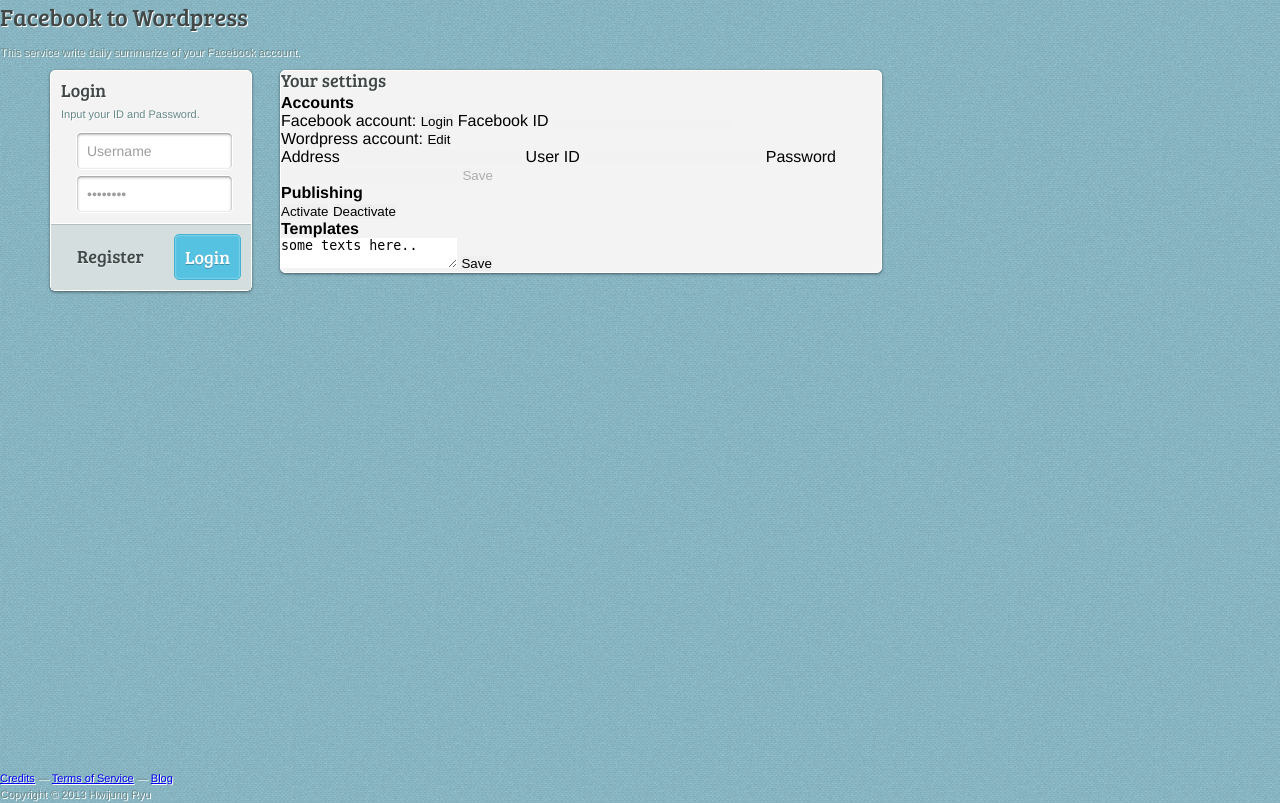
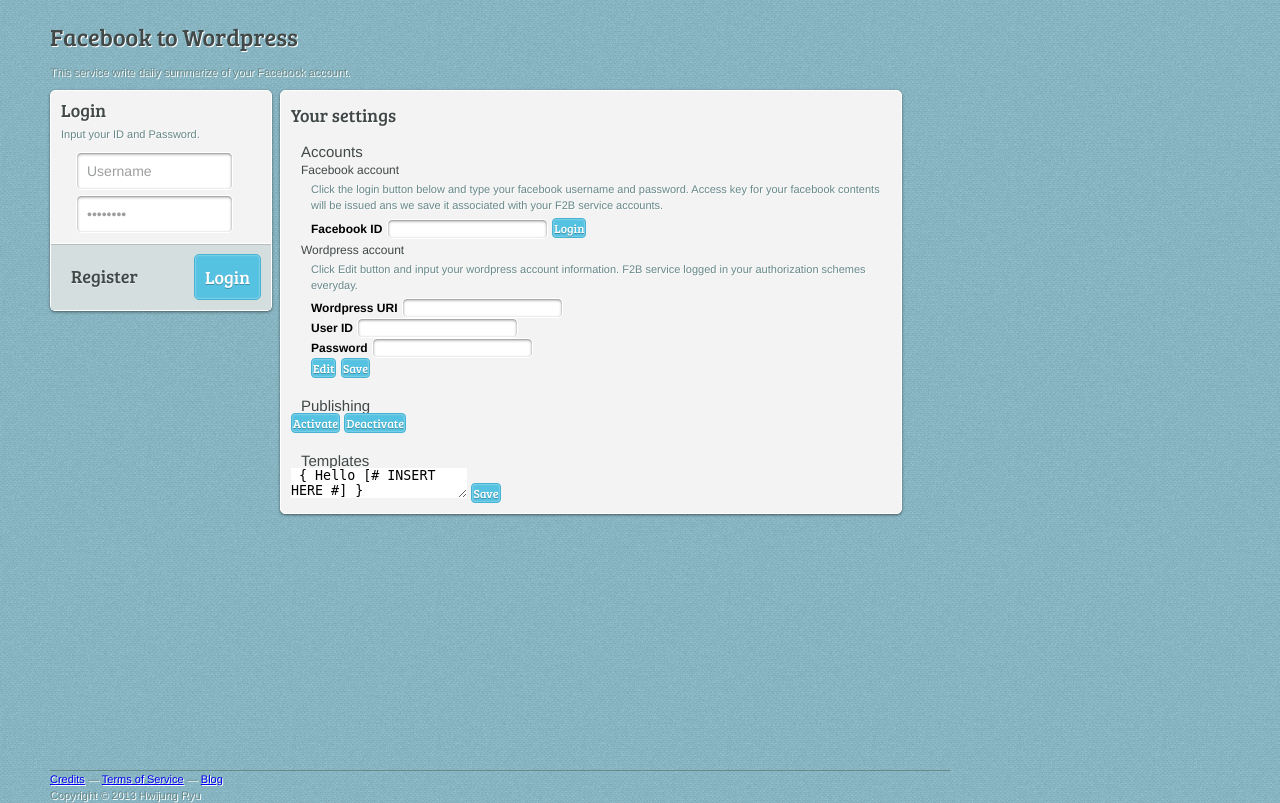
Before and after one commit to hwijung/f2b, a PHP site: page / in a window 1280 px wide; the page is wider, and only the part inside the window is pictured. Run offline with PHP 8.4, Linux system fonts and the light colour scheme; some libraries are stand-ins or nearby versions.

Commit message:
Login and Design
Login/Logout updated.
Overall layout improved.

```diff
--- a/web-server/css/style.css
+++ b/web-server/css/style.css
@@ -37,7 +37,8 @@ body {
 
 /* Logo - Header */
 .cs_header_logo {
-
+	margin-left: 50px;
+	margin-top: 20px;
 }
 
 .cs_header_logo #id_header_logo {
@@ -60,13 +61,49 @@ body {
 	text-shadow: 1px 1px 0 rgba(256,256,256,1.0);
 }
 
+/*******************
+NOTIFICATION BAR
+*******************/
+#id_notification_bar {
+	position: absolute;
+	top: 10px;
+	left:20%;
+	width:60%;
+	height: 45px;
+	background-color: #f3f3f3;
+	box-shadow: 0px 8px 10px #666666;
+	text-align: center;
+	opacity: 0.9;
+	border-radius: 4px;
+}
+
+#id_notification_bar h1 {
+	font-family: 'Bree Serif', serif;
+	font-weight: 300;
+	font-size: 16px;
+	line-height:16px;
+	color: #414848;
+	text-shadow: 1px 1px 0 rgba(256,256,256,1.0);
+	margin-top: 5px;
+	margin-bottom: 5px;
+}
+
+#id_notification_bar p {
+	margin-top: 3px;
+	margin-bottom: 5px;
+	font-size: 11px;
+	line-height: 16px;
+	color: #678889;
+	text-shadow: 1px 1px 0 rgba(256,256,256,1.0);
+}
+
 
 /*******************
 LOGIN FORM
 *******************/
 
 .cs_form_login, .cs_form_signin {
-	width: 200px;
+	width: 220px;
 	margin: 10px 10px 10px 50px;
 	position: relative;
 	z-index:5;
@@ -179,18 +216,19 @@ LOGIN and SINGIN FORM CONTENT
 }
 
 .cs_user_icon {
-	top:89px; /* Positioning fix for slide-in, got lazy to think up of simpler method. */
+	top:130px; /* Positioning fix for slide-in, got lazy to think up of simpler method. */
 	background: rgba(65,72,72,0.75) url(../images/user-icon.png) no-repeat center;
 }
 
 .cs_pass_icon {
-	top:132px;
+	top:182px;
 	background: rgba(65,72,72,0.75) url(../images/pass-icon.png) no-repeat center;
 }
 
 /* Animation */
 .cs_text_usermail, .cs_text_password, .cs_user_icon, .cs_pass_icon,
-.cs_button_login, .cs_button_register, .cs_button_signin_create, .cs_button_signin_cancel {
+.cs_button_login, .cs_button_register, .cs_button_signin_create,
+.cs_button_signin_cancel, .cs_button_logout {
 	transition: all 0.5s;
 	-moz-transition: all 0.5s;
 	-webkit-transition: all 0.5s;
@@ -238,7 +276,8 @@ LOGIN and SIGNIN FORM FOOTER
 	-webkit-box-shadow: inset 0 0 2px rgba(256,256,256,0.75);
 }
 
-.cs_form_signin .cs_footer_signin .cs_button_signin_cancel {
+.cs_form_signin .cs_footer_signin .cs_button_signin_cancel,
+.cs_form_login .cs_footer_login .cs_button_logout {
 	padding: 10px;
 
 	font-family: 'Bree Serif', serif;
@@ -267,7 +306,8 @@ LOGIN and SIGNIN FORM FOOTER
 	-webkit-box-shadow: inset 0 1px 3px rgba(0,0,0,0.5);
 }
 
-.cs_form_signin .cs_footer_signin .cs_button_signin_cancel:hover {
+.cs_form_signin .cs_footer_signin .cs_button_signin_cancel:hover,
+.cs_form_login .cs_footer_login .cs_button_logout:hover {
 	background: #BF2424;
 	border: 1px solid rgba(256,256,256,0.75);
 
@@ -291,7 +331,7 @@ LOGIN and SIGNIN FORM FOOTER
 /* Register button */
 .cs_form_login .cs_footer_login .cs_button_register {
 	display: block;
-	float: right;
+	float: left;
 	padding: 10px;
 	margin-right: 20px;
 
@@ -322,6 +362,8 @@ SETINGS DIV
 .cs_settings {
 	width: 600px;
 	margin: 10px 10px 10px 50px;
+	padding: 10px 10px 10px 10px;
+
 	position: relative;
 	z-index:5;
 
@@ -353,17 +395,103 @@ SETINGS DIV
 	line-height:18px;
 	color: #414848;
 	text-shadow: 1px 1px 0 rgba(256,256,256,1.0);
+	margin-top: 5px;
+	margin-bottom: 10px;
+}
+
+.cs_settings h2 {
+	font_family: 'Bree Serif', serif;
+	font-weight: 250;
+	font-size: 15px;
+	line-height: 15px;
+	color: #414848;
+	margin-left: 10px;
+	margin-top: 20px;
+}
+
+.cs_settings h3 {
+	font_family: 'Bree Serif', serif;
+	font-weight: 250;
+	font-size: 12px;
+	line-height: 12px;
+	color: #414848;
+	margin-left: 10px;
+	margin-top: 5px;
+}
+
+.cs_settings label {
+	font_family: 'Bree Serif', serif;
+	font-size: 12px;
+	line-height: 12px;
+	font-weight: 800;
+}
+
+.cs_settings .cs_text_settings {
+	padding: 2px 2px;
+
+	font-family: "HelveticaNeue-Light", "Helvetica Neue Light", "Helvetica Neue", Helvetica, Arial, "Lucida Grande", sans-serif;
+	font-weight: 400;
+	font-size: 12px;
+	color: #9d9e9e;
+	text-shadow: 1px 1px 0 rgba(256,256,256,1.0);
+
+	background: #fff;
+	border: 1px solid #fff;
+	border-radius: 5px;
+
+	box-shadow: inset 0 1px 3px rgba(0,0,0,0.50);
+	-moz-box-shadow: inset 0 1px 3px rgba(0,0,0,0.50);
+	-webkit-box-shadow: inset 0 1px 3px rgba(0,0,0,0.50);
+}
+
+.cs_settings form {
+	margin-left: 20px;
+}
+
+.cs_settings button {
+	padding: 1px;
+
+	font-family: 'Bree Serif', serif;
+	font-weight: 300;
+	font-size: 12px;
+	color: #fff;
+	text-shadow: 0px 1px 0 rgba(0,0,0,0.25);
+
+	background: #56c2e1;
+	border: 1px solid #46b3d3;
+	border-radius: 4px;
+	cursor: pointer;
+
+	box-shadow: inset 0 0 2px rgba(256,256,256,0.75);
+	-moz-box-shadow: inset 0 0 2px rgba(256,256,256,0.75);
+	-webkit-box-shadow: inset 0 0 2px rgba(256,256,256,0.75);
+}
+
+.cs_settings p {
+	margin-left: 20px;
+	margin-top: 5px;
 	margin-bottom: 5px;
+	font-size: 11px;
+	line-height: 16px;
+	color: #678889;
+	text-shadow: 1px 1px 0 rgba(256,256,256,1.0);
 }
 
 /*******************
 FOOTER
 *******************/
 footer {
+	margin-left: 50px;
 	position: absolute;
 	bottom: 0;
 	width: 100%;
 	height: 30px;
+}
+
+footer #id_footer_line {
+	width: 900px;
+	height: 1px;
+	background-color: #678889;
 }
 
 footer p {
--- a/web-server/index.html
+++ b/web-server/index.html
@@ -9,8 +9,27 @@
 		<link href="./css/style.css" rel="stylesheet" type="text/css">
 
 		<script type="text/javascript" src="http://ajax.googleapis.com/ajax/libs/jquery/1.8/jquery.min.js"></script>
+		<script src="http://ajax.googleapis.com/ajax/libs/jqueryui/1.10.3/jquery-ui.min.js"></script>
+   		<script type="text/javascript">
+   			function show_message ( title, msg ) {
+   				$("#id_notification_bar_title").html ( title );
+   				$("#id_notification_bar_message").html ( msg );
 
-		<script type="text/javascript">
+   				$("#id_notification_bar").fadeIn ( 300, function () {
+   					$("#id_notification_bar").fadeTo ( 2000, 0.9, function () {
+   						$("#id_notification_bar").fadeOut ( 1000 ) ;  }  )  } );
+   			}
+
+   			function switch_login_logout_button ( flag )	{
+   				if ( flag ) {
+   					$("#id_button_login").hide ();
+   					$("#id_button_logout").show ();
+   				} else {
+      				$("#id_button_logout").hide ();
+   					$("#id_button_login").show ();
+   				}
+   			}
+
 			function clean_up_login_form ()	{
 				$("#id_text_login_usermail").focus ().val ("");
 				$("#id_text_login_password").val ("");
@@ -72,6 +91,7 @@
 
 				// When login button clicked
 				$("#id_button_login").click ( function ()	{
+
 					$.post ( 'login.php', { usermail: $("#id_text_login_usermail").val (), password: $("#id_text_login_password").val () } , function ( result ) {
 							if ( result )	{
 								// login success
@@ -82,6 +102,9 @@
 								fill_fb_account_form ();
 								fill_wp_account_form ();
 
+								switch_login_logout_button ( true );
+
+								show_message ( "Login success", "You are successfully logged in to the service." );
 							} else {
 								alert ( 'login failure' );
 							}
@@ -91,28 +114,32 @@
 					return false;
 				});
 
+				// When logout button clicked
+				$("#id_button_logout").click ( function () {
+					$.post ( 'logout.php' );
+					$("#id_text_login_usermail").removeClass ( "loggedin" ).removeAttr ( "disabled" );
+					$("#id_text_login_password").removeClass ( "loggedin" ).removeAttr ( "disabled" );
+
+					clean_up_login_form ();
+					clean_up_wp_account_form ();
+					clean_up_fb_account_form ();
+
+					switch_login_logout_button ( false );
+
+					show_message ( "Logout success", "You are successfully logged out." );
+				});
+
 				// When sign in button clicked
 				$("#id_button_signin_create").click ( function ()	{
 					$.post ( 'signin.php', { usermail: $("#id_text_signin_usermail").val (), password: $("#id_text_signin_password").val () },
 						function ( result ) {
 							if ( result )	{
-								alert ( 'sign in success!' );
+								show_message ( "Account Created", "Your account is ready. Please login with your account information." );
 							}
 						}, 'json' );
 
 					// update for signin failure
 					return false;
-				});
-
-				// When logout button clicked
-				$("#btn_logout").click ( function () {
-					$.post ( 'logout.php' );
-					$("#login_section").removeClass ( "login_success" );
-					$("#loggedin_status_div").removeClass ( "login_success" );
-
-					clean_up_login_form ();
-					clean_up_wp_account_form ();
-					clean_up_fb_account_form ();
 				});
 
 				// When fb edit button clicked
@@ -164,6 +191,11 @@
 			<p>This service write daily summerize of your Facebook account.</p>
 		</header>
 
+		<div id="id_notification_bar" hidden="true">
+			<h1 id="id_notification_bar_title"></h1>
+			<p id="id_notification_bar_message"></p>
+		</div>
+
 		<div id="id_sidebar">
 			<!--SLIDE-IN ICONS-->
 		   <div class="cs_user_icon"></div>
@@ -182,8 +214,9 @@
 
 				<!--FOOTER-->
 				<div class="cs_footer_login">
-					<input id="id_button_login" type="button" name="submit" value="Login" class="cs_button_login" />
 				    <input id="id_button_register" type="button" name="submit" value="Register" class="cs_button_register" />
+					<input id="id_button_login" action="" type="button" name="submit" value="Login" class="cs_button_login" />
+					<input id="id_button_logout" action="" type="button" name="logout" value="Logout" class="cs_button_logout" hidden= "true"/>
 				</div>
 		   	</form>
 
@@ -194,8 +227,8 @@
 		   		</div>
 		   		<div class="cs_content_signin">
 		 	   		<input id="id_text_signin_usermail" name="nm_text_usermail" type="text" class="cs_text_usermail" value="Type new name" />
-		 	   		<input id="id_text_signin_password" name="nm_text_password" type="text" class="cs_text_password" value="Type password" />
-		 	   		<input id="id_text_signin_password_confirm" name="mn_text_password_confirm" type="text" class="cs_text_password" value="Re-type password" />
+		 	   		<input id="id_text_signin_password" name="nm_text_password" type="password" class="cs_text_password" value="Type password" />
+		 	   		<input id="id_text_signin_password_confirm" name="mn_text_password_confirm" type="password" class="cs_text_password" value="Re-type password" />
 			   	</div>
 
 			   	<div class="cs_footer_signin">
@@ -210,43 +243,45 @@
 			<h1>Your settings</h1>
 
 			<div id="id_settings_accounts" class="cs_settings_accounts">
-				<h4> Accounts </h4>
+				<h2> Accounts </h2>
 
+				<h3>Facebook account</h3>
+				<p>Click the login button below and type your facebook username and password. Access key for your facebook contents will be issued ans we save it associated with your F2B service accounts. </p>
 				<form id="id_form_accounts" accept-charset="utf-8">
-					<label>Facebook account:</label>
-					<button id="id_button_login_fb_account">Login</button>
 					<label>Facebook ID</label>
-					<input type="text" id="id_text_fb_name" name="nm_text_fb_name" required disabled>
+					<input type="text" id="id_text_fb_name" name="nm_text_fb_name" class="cs_text_settings" required disabled>
+					<button id="id_button_login_fb_account" class="cs_button_login_fb_account">Login</button>
 				</form>
 
-				<label>Wordpress account:</label>
-				<button id="id_button_edit_wp_account">Edit</button>
-
+				<h3>Wordpress account</h3>
+				<p>Click Edit button and input your wordpress account information. F2B service logged in your authorization schemes everyday. </p>
 				<form id="id_form_wp_account" accept-charset="utf-8">
-					<label>Address</label>
-					<input type="text" id="id_text_wp_address" name="nm_wp_address" required disabled>
+					<label>Wordpress URI</label>
+					<input type="text" id="id_text_wp_address" name="nm_wp_address" class="cs_text_settings" required disabled><br/>
 					<label>User ID</label>
-					<input type="text" id="id_text_wp_id" name="nm_wp_id" required disabled>
+					<input type="text" id="id_text_wp_id" name="nm_wp_id" class="cs_text_settings" required disabled><br/>
 					<label>Password</label>
-					<input type="password" id="id_text_wp_password" name="nm_wp_password" required disabled>
-					<input type="submit" value="Save" disabled>
+					<input type="password" id="id_text_wp_password" name="nm_wp_password" class="cs_text_settings" required disabled><br/>
+					<button id="id_button_edit_wp_account">Edit</button>
+					<button id="id_button_save_wp_account" disabled>Save</button>
 				</form>
 			</div>
 
 			<div id="id_settings_publishing" class="cs_settings_publishing">
-				<h4> Publishing </h4>
+				<h2> Publishing </h2>
 				<button id="id_button_activate">Activate</button>
 				<button id="id_button_deactivate">Deactivate</button>
 			</div>
 
 			<div id="id_settings_templates" class="cs_settings_templates">
-				<h4> Templates </h4>
-				<textarea>some texts here..</textarea>
+				<h2> Templates </h2>
+				<textarea width="300px" height="100px"> { Hello [# INSERT HERE #] }</textarea>
 				<button id="id_button_save_template">Save</button>
 			</div>
 		</div>
 
 		<footer>
+			<div id="id_footer_line"></div>
 			<nav>
       			<p>
       				<a href="/credits.html">Credits</a> —
```
